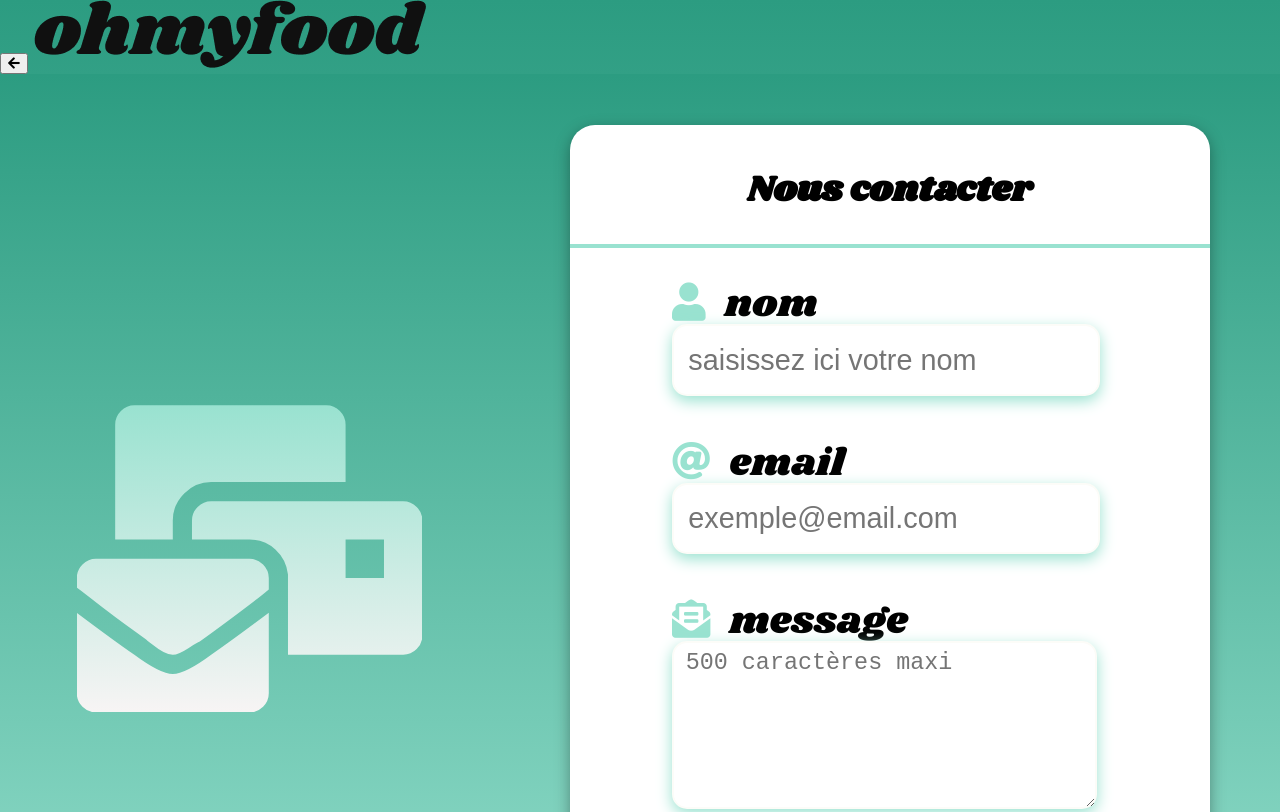
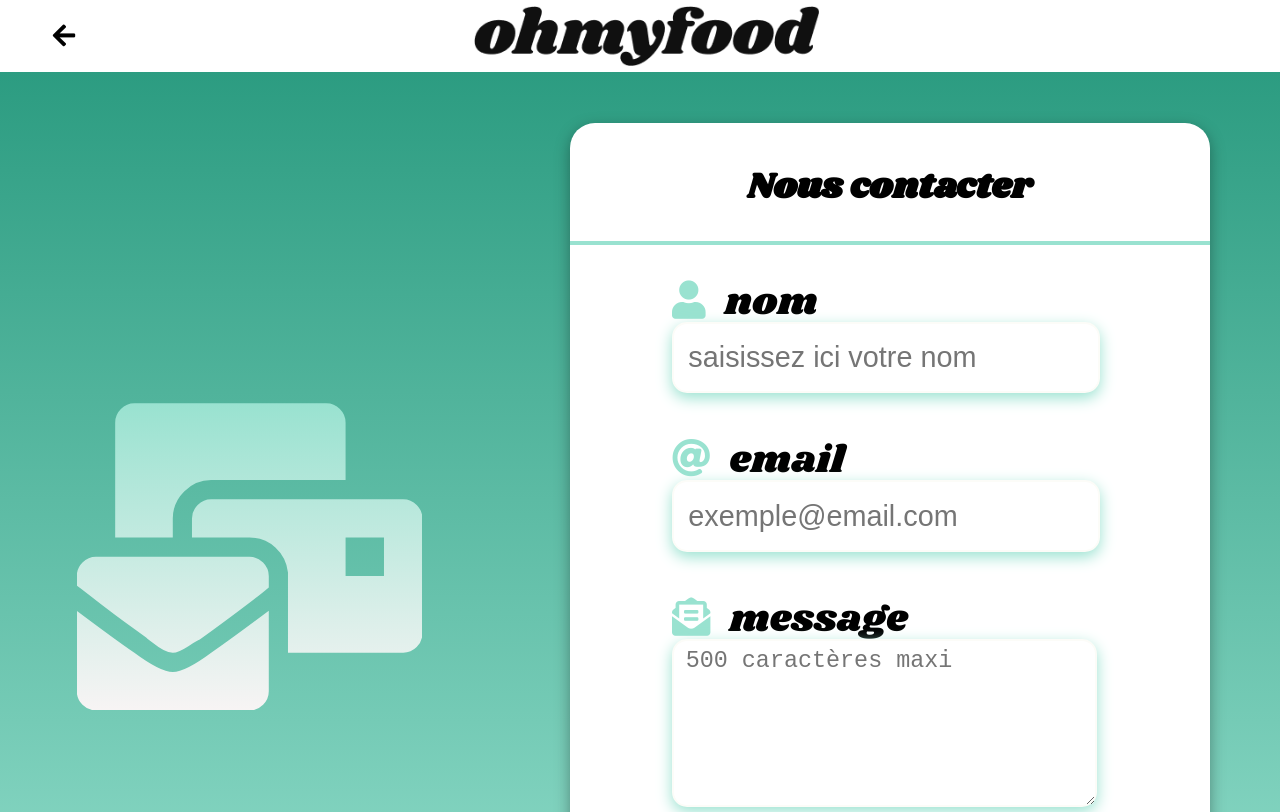
Before and after one commit to HugueninDeveloppement/Ohmyfood, a website: page contact.html in a window 1280 px wide. Shown: the top 812 px of the page. Drawn offline with Linux system fonts and the light colour scheme; a web font is replaced by a local one.

Commit message:
correction herdaer contact

```diff
--- a/contact.html
+++ b/contact.html
@@ -10,11 +10,14 @@
 </head>
 <body id="body_contact">
     <header class="header__menu">
-        <form class="header__formulaire" action="index.html" method="post">
-            <button class="header__formulaire__buttonRetour"><i class="fas fa-arrow-left"></i></button>
+        <div class="header__menu__retour">
+            <a href="index.html"><i class="fas fa-arrow-left"></i></a>
+        </div>
+        <div class="header__menu__logo">
             <img class="header__formulaire__logo" src="public/img/logo/ohmyfood.png" alt="Ohmyfood" />
-        </form>
+        </div>
     </header>
+
     <main id="main_contact" class="contact">
         <div class="contact__icon"><i class="fas fa-mail-bulk"></i></div>
         <form class="contact__form">
--- a/sass/Pages/_header.scss
+++ b/sass/Pages/_header.scss
@@ -90,6 +90,10 @@
         flex-direction: row;
         justify-content: space-between;
         align-items: center;
+        position: sticky;
+        top: 0;
+        background-color: white;
+        z-index: 3;
 
         &__retour {
             text-decoration: none;
@@ -113,7 +117,7 @@
 
             img {
                 width: 30%;
-                margin: auto;
+                margin: auto auto auto 30%;
             }
         }
     }
```
Also changed, not shown: public/css/style.css, 1 other file.
